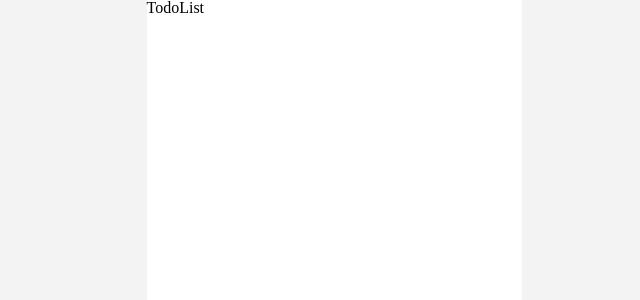
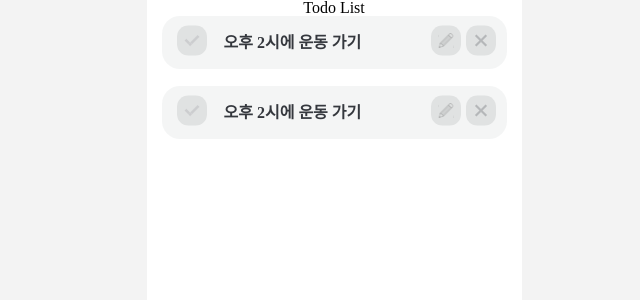
Before and after one commit to eeeyooon/MyTodo, a React (Create React App) app: page /todo in a window 1280 px wide. Shown: the top 300 px of the page, without its empty margins (306-946 px from the left). Built offline with nearby package versions, Linux system fonts and the light colour scheme; a web font is replaced by a local one.

Commit message:
[🍡 style] TodoItem 스타일 적용

```diff
--- a/src/components/TodoItem.tsx
+++ b/src/components/TodoItem.tsx
@@ -1,5 +1,55 @@
+import styled from 'styled-components';
+
 function TodoItem() {
-	return <div>todoItem</div>;
+	return (
+		<TodoItemWrapper>
+			<CheckBtn>
+				<img src={process.env.PUBLIC_URL + '/assets/check_disable.svg'} alt="미완료 아이콘" />
+			</CheckBtn>
+			<p>오후 2시에 운동 가기</p>
+			<UDBtnWrapper>
+				<UpdateBtn>
+					<img src={process.env.PUBLIC_URL + '/assets/edit.svg'} alt="수정 아이콘" />
+				</UpdateBtn>
+				<DeleteBtn>
+					<img src={process.env.PUBLIC_URL + '/assets/delete.svg'} alt="삭제 아이콘" />
+				</DeleteBtn>
+			</UDBtnWrapper>
+		</TodoItemWrapper>
+	);
 }
 
 export default TodoItem;
+
+const TodoItemWrapper = styled.div`
+	width: 345px;
+	height: 53px;
+	border-radius: 18px;
+	display: flex;
+	background-color: rgba(53, 56, 62, 0.05);
+	color: #35383e;
+	font-weight: ${({ theme }) => theme.fontWeight.bold};
+	align-items: center;
+	justify-content: space-between;
+	margin-bottom: 17px;
+
+	p {
+		width: 190px;
+	}
+`;
+
+const CheckBtn = styled.button`
+	margin-left: 15px;
+	width: 30px;
+`;
+
+const UDBtnWrapper = styled.div`
+	width: 65px;
+	display: flex;
+	justify-content: space-between;
+	margin-right: 11px;
+`;
+
+const UpdateBtn = styled.button``;
+
+const DeleteBtn = styled.button``;
--- a/src/pages/TodoList.tsx
+++ b/src/pages/TodoList.tsx
@@ -1,7 +1,14 @@
 import styled from 'styled-components';
+import TodoItem from '../components/TodoItem';
 
 function TodoList() {
-	return <TodoListWrapper>TodoList</TodoListWrapper>;
+	return (
+		<TodoListWrapper>
+			<h1>Todo List</h1>
+			<TodoItem />
+			<TodoItem />
+		</TodoListWrapper>
+	);
 }
 
 export default TodoList;
@@ -10,4 +17,7 @@ const TodoListWrapper = styled.div`
 	width: 375px;
 	height: 812px;
 	background-color: #fff;
+	display: flex;
+	flex-flow: column nowrap;
+	align-items: center;
 `;
--- a/src/style/global.ts
+++ b/src/style/global.ts
@@ -26,7 +26,7 @@ export const GlobalStyles = createGlobalStyle`
     color: inherit;
   }
   button{
-    background: inherit ;
+    background: none ;
     border:none;
     box-shadow:none;
     border-radius:0;
```
